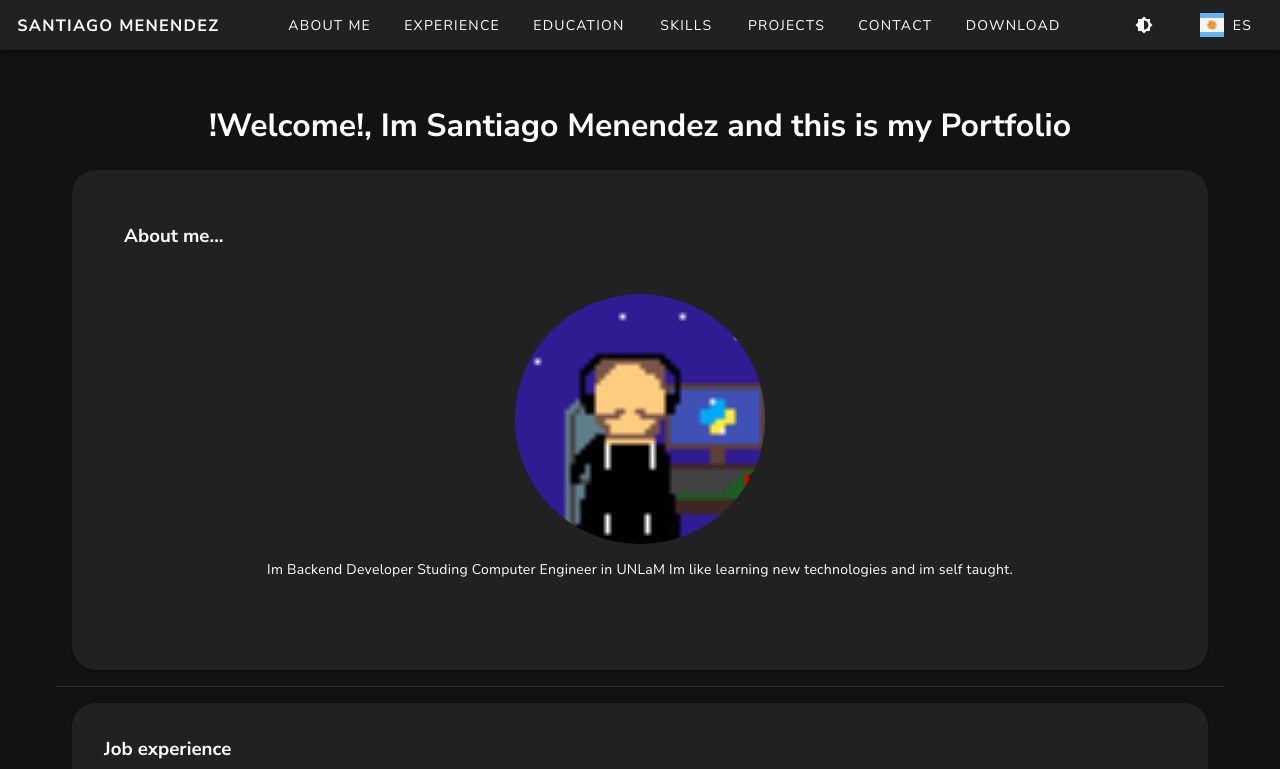
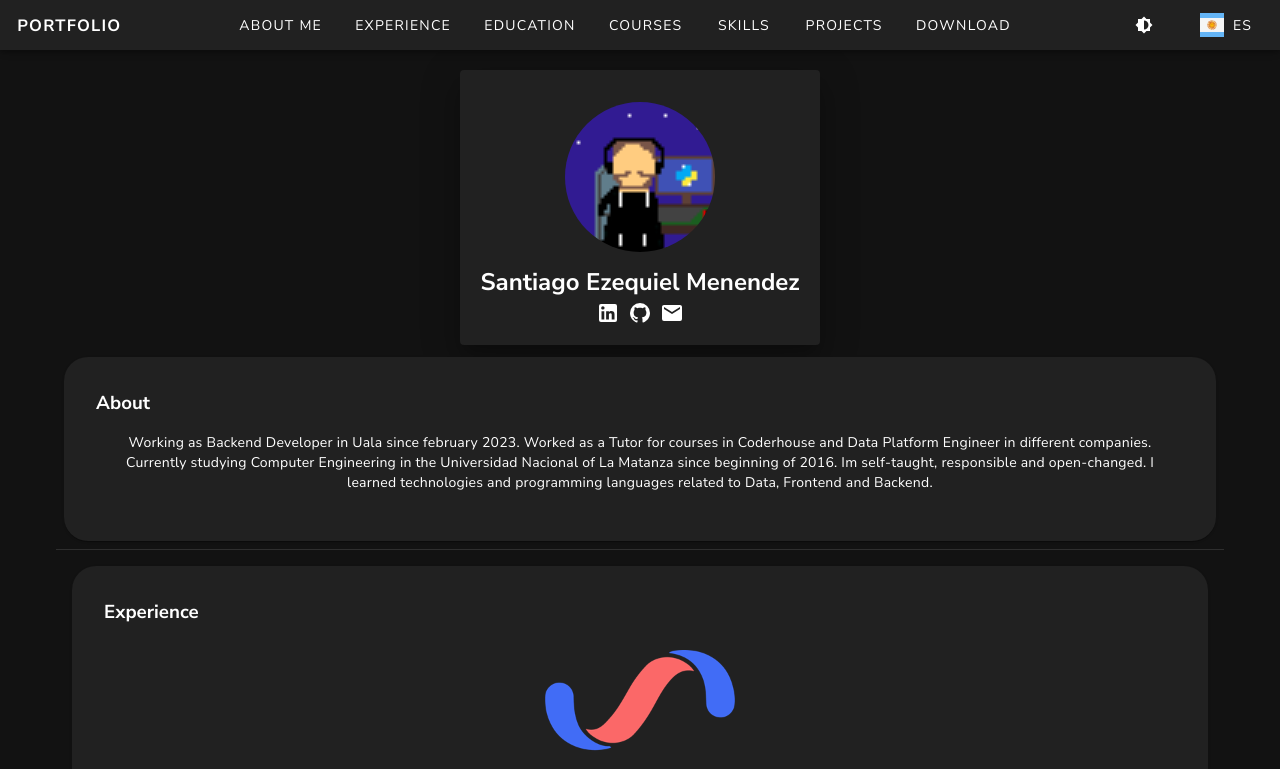
Before and after one commit to smenendez19/portfolio, a Vue app: page /portfolio in a window 1280 px wide. Shown: the top 769 px of the page. Built offline with nearby package versions, Linux system fonts and the light colour scheme.

Commit message:
Fix Avatar, about, courses and contact. Update libraries

```diff
--- a/src/components/About.vue
+++ b/src/components/About.vue
@@ -1,17 +1,8 @@
 <template>
   <v-container fill-height>
-    <v-row
-      justify="center"
-      class="my-5"
-    >
-      <h1 class="text-center">
-        {{ $t("about.welcome") }}
-      </h1>
-    </v-row>
+    <v-row>
       <v-card
-      class="pa-5 rounded-xl"
-      color="principal"
-      height="500px"
+        class="ma-1 rounded-xl"
       >
         <v-row
           justify="center"
@@ -19,20 +10,6 @@
         >
           <v-col>
             <h3>{{ $t("about.title") }}</h3>
-        </v-col>
-      </v-row>
-      <v-row
-        justify="center"
-        align="center"
-        class="mx-5 my-5"
-      >
-        <v-col>
-          <v-img
-            contain
-            class="rounded-circle mx-auto"
-            :src="images.avatarImage"
-            width="250px"
-          />
             <v-card-text>
               <p class="text-center">
                 {{ $t("about.about_me") }}
@@ -41,23 +18,21 @@
           </v-col>
         </v-row>
       </v-card>
+    </v-row>
   </v-container>
 </template>
 
 <script>
-import avatarImage from "/assets/images/avatar_image.png"
-
 export default {
   name: "AboutComponent",
+  setup() {
+  },
   data: () => ({
-    images: {
-      avatarImage
-    }
   }),
   async created() {
   },
   methods: {
-  }
+  },
 }
 </script>
 
--- /dev/null
+++ b/src/components/AvatarLinks.vue
@@ -0,0 +1,89 @@
+<template>
+  <v-container fill-height>
+    <v-row
+      justify="center"
+      align="center"
+    >
+      <v-card
+        elevation="20"
+      >
+        <v-row
+          class="mx-5 my-5"
+        >
+          <v-col>
+            <v-row>
+              <v-col>
+                <v-img
+                  contain
+                  class="rounded-circle mx-auto"
+                  :src="images.avatarImage"
+                  width="150px"
+                />
+              </v-col>
+            </v-row>
+            <v-row
+              justify="center"
+            >
+              <h2>Santiago Ezequiel Menendez</h2>
+            </v-row>
+            <v-row
+              justify="center"
+            >
+              <div
+                v-for="contact in contacts"
+                :key="contact"
+                class="mx-1"
+              >
+                <v-icon :icon="getIcon(contact.type)" />
+              </div>
+            </v-row>
+          </v-col>
+        </v-row>
+      </v-card>
+    </v-row>
+  </v-container>
+</template>
+
+<script>
+import { mdiGithub, mdiCircleOffOutline, mdiLinkedin, mdiEmail } from '@mdi/js';
+import contactData from "@/data/contacts.json";
+import avatarImage from "/assets/images/avatar_image.png"
+
+export default {
+  name: "AvatarLinksComponent",
+  setup() {
+    function getIcon(type) {
+      if (type === "github") return mdiGithub
+      else if (type === "linkedin") return mdiLinkedin
+      else if (type === "email") return mdiEmail
+      return mdiCircleOffOutline
+    }
+    return {
+      getIcon
+    }
+  },
+  data: () => ({
+    images: {
+      avatarImage
+    },
+    contacts : null,
+    lang : "es",
+    icons: {
+      mdiGithub
+    }
+  }),
+  async created() {
+    const lang = localStorage.getItem('lang')
+    if (lang) this.lang = lang
+    this.getDataJSON()
+  },
+  methods: {
+    async getDataJSON() {
+      this.contacts = contactData.contacts
+    },
+  },
+}
+</script>
+
+<style scoped>
+</style>
--- /dev/null
+++ b/src/components/Courses.vue
@@ -0,0 +1,121 @@
+<template>
+  <v-container fill-height>
+    <v-row
+      justify="center"
+      class="ma-auto rounded-xl"
+    >
+      <v-data-table
+        v-model:items-per-page="datatable.itemsPerPage"
+        v-model:sort-by="datatable.sortBy"
+        :headers="getDataTableHeaders"
+        :items="courses"
+        item-value="course"
+        dense
+        multi-sort
+        no-data-text="No data"
+      >
+        <template #[`top`]>
+          <v-toolbar
+            flat
+            class="rounded-t-xl"
+          >
+            <v-toolbar-title>{{ $t("courses.title") }}</v-toolbar-title>
+          </v-toolbar>
+        </template>
+        <template #[`item.url`]="{ item }">
+          <v-btn
+            class="rounded-xl"
+            variant="text"
+            :href="item.url"
+            target="blank"
+          >
+            Link
+          </v-btn>
+        </template>
+      </v-data-table>
+    </v-row>
+  </v-container>
+</template>
+
+<script>
+import coursesDataES from "@/data/courses_es.json";
+import coursesDataEN from "@/data/courses_en.json";
+
+export default {
+  name: "CoursesComponent",
+  data: () => ({
+    education: null,
+    courses: null,
+    lang: "es",
+    datatable: {
+      itemsPerPage: 10,
+      sortBy: [{ key: 'since', order: 'desc' }],
+    }
+  }),
+  computed: {
+    getDataTableHeaders() {
+      return [
+        {
+          title: this.$t("courses.fields.course"),
+          align: "start",
+          sortable: true,
+          key: "course",
+          width: "20%"
+        },
+        {
+          title: this.$t("courses.fields.company"),
+          align: "start",
+          sortable: true,
+          key: "company",
+          width: "10%"
+        },
+        {
+          title: this.$t("courses.fields.start_date"),
+          align: "start",
+          sortable: true,
+          key: "since",
+          width: "15%"
+        },
+        {
+          title: this.$t("courses.fields.description"),
+          align: "start",
+          sortable: true,
+          key: "description",
+          width: "30%"
+        },
+        {
+          title: this.$t("courses.fields.certificate"),
+          align: "center",
+          sortable: true,
+          key: "url",
+          width: "20%"
+        }
+      ]
+    }
+  },
+  watch: {
+    "$i18n.locale": function (newLang) {
+      this.lang = newLang
+      this.getDataJSON()
+    }
+  },
+  async created() {
+    const lang = localStorage.getItem('lang')
+    if (lang) {
+      this.lang = lang
+    }
+    this.getDataJSON();
+  },
+  methods: {
+    async getDataJSON() {
+      if (this.lang === "es") {
+        this.courses = coursesDataES.courses;
+      } else {
+        this.courses = coursesDataEN.courses;
+      }
+    },
+  },
+}
+</script>
+
+  <style scoped></style>
--- a/src/components/Education.vue
+++ b/src/components/Education.vue
@@ -58,138 +58,22 @@
       </div>
     </v-card>
   </v-container>
-  <v-container fill-height>
-    <v-card
-      class="pa-5 rounded-xl"
-      color="principal"
-    >
-      <v-row
-        justify="center"
-        class="ma-auto"
-      >
-        <v-col>
-          <div class="text-start">
-            <h3>
-              {{ $t("courses.title") }}
-            </h3>
-          </div>
-        </v-col>
-      </v-row>
-      <v-row
-        justify="center"
-        class="ma-auto"
-      >
-        <v-data-table
-          v-model:items-per-page="datatable.itemsPerPage"
-          v-model:sort-by="datatable.sortBy"
-          :headers="getDataTableHeaders"
-          :items="courses"
-          item-value="course"
-          dense
-          multi-sort
-          no-data-text="No data"
-        >
-          <template #item="{ item }">
-            <tr>
-              <td>
-                {{ item.columns.course }}
-              </td>
-              <td>
-                {{ item.columns.company }}
-              </td>
-              <td>
-                {{ item.columns.since }}
-              </td>
-              <td>
-                {{ item.columns.until }}
-              </td>
-              <td>
-                {{ item.columns.description }}
-              </td>
-              <td
-                v-if="item.columns.url"
-                class="text-center"
-              >
-                <a
-                  :href="item.columns.url"
-                  target="_blank"
-                >Link</a>
-              </td>
-              <td
-                v-else
-                class="text-center"
-              >
-                <p>unavaiable</p>
-              </td>
-            </tr>
-          </template>
-        </v-data-table>
-      </v-row>
-    </v-card>
-  </v-container>
 </template>
 
 <script>
-import educationDataES from "@/data/education_es.json";
-import educationDataEN from "@/data/education_en.json";
-import coursesDataES from "@/data/courses_es.json";
-import coursesDataEN from "@/data/courses_en.json";
+import educationDataES from "@/data/education_es.json"
+import educationDataEN from "@/data/education_en.json"
 
 export default {
   name: "EducationComponent",
   data: () => ({
     education: null,
-    courses: null,
     lang: "es",
-    datatable: {
-      itemsPerPage: 10,
-      sortBy: [{ key: 'since', order: 'desc' }],
-    }
   }),
   computed: {
-    getDataTableHeaders() {
-      return [
-        {
-          title: this.$t("courses.fields.course"),
-          align: "center",
-          sortable: true,
-          key: "course"
-        },
-        {
-          title: this.$t("courses.fields.company"),
-          align: "center",
-          sortable: true,
-          key: "company"
-        },
-        {
-          title: this.$t("courses.fields.start_date"),
-          align: "center",
-          sortable: true,
-          key: "since"
-        },
-        {
-          title: this.$t("courses.fields.end_date"),
-          align: "center",
-          sortable: true,
-          key: "until"
-        },
-        {
-          title: this.$t("courses.fields.description"),
-          align: "center",
-          sortable: true,
-          key: "description"
-        },
-        {
-          title: this.$t("courses.fields.certificate"),
-          align: "center",
-          sortable: true,
-          key: "url"
-        }
-      ]
-    }
   },
   watch: {
-    "$i18n.locale": function(newLang) {
+    "$i18n.locale": function (newLang) {
       this.lang = newLang
       this.getDataJSON()
     }
@@ -204,16 +88,13 @@ export default {
   methods: {
     async getDataJSON() {
       if (this.lang === "es") {
-        this.education = educationDataES.education;
-        this.courses = coursesDataES.courses;
+        this.education = educationDataES.education
       } else {
-        this.education = educationDataEN.education;
-        this.courses = coursesDataEN.courses;
+        this.education = educationDataEN.education
       }
     },
   },
 }
 </script>
 
-<style scoped>
-</style>
+<style scoped></style>
--- a/src/components/StartPortfolio.vue
+++ b/src/components/StartPortfolio.vue
@@ -3,6 +3,15 @@
     <MenuNavComponent />
     <v-main id="main">
       <v-container>
+        <v-lazy
+          id="main"
+          :options="{ threshold: 1.0 }"
+          transition="fade-in-transition"
+        >
+          <div>
+            <AvatarLinksComponent />
+          </div>
+        </v-lazy>
         <v-lazy
           id="about"
           :options="{ threshold: 1.0 }"
@@ -34,6 +43,15 @@
         </v-lazy>
         <v-divider />
         <v-lazy
+          id="courses"
+          :options="{ threshold: 1.0 }"
+          transition="slide-x-transition"
+        >
+          <div>
+            <CoursesComponent />
+          </div>
+        </v-lazy>
+        <v-lazy
           id="skills"
           :options="{ threshold: 1.0 }"
           transition="slide-x-transition"
@@ -50,16 +68,6 @@
         >
           <div>
             <ProjectsComponent />
-          </div>
-        </v-lazy>
-        <v-divider />
-        <v-lazy
-          id="contact"
-          :options="{ threshold: 1.0 }"
-          transition="fade-in-transition"
-        >
-          <div>
-            <ContactLinksComponent />
           </div>
         </v-lazy>
         <v-divider />
@@ -82,25 +90,27 @@
 import MenuNavComponent from '@/components/layouts/MenuNav.vue'
 import FooterComponent from '@/components/layouts/Footer.vue'
 import AboutComponent from '@/components/About.vue'
-import ContactLinksComponent from '@/components/ContactLinks.vue'
 import EducationComponent from '@/components/Education.vue'
 import ExperienceComponent from '@/components/Experience.vue'
 import SkillsComponent from '@/components/Skills.vue'
 import ProjectsComponent from '@/components/Projects.vue'
 import DownloadCVComponent from '@/components/DownloadCV.vue'
+import AvatarLinksComponent from '@/components/AvatarLinks.vue'
+import CoursesComponent from '@/components/Courses.vue'
 
 export default {
   name: 'PortfolioComponent',
   components: {
+    AvatarLinksComponent,
     MenuNavComponent,
     FooterComponent,
     AboutComponent,
-    ContactLinksComponent,
     EducationComponent,
     ExperienceComponent,
     SkillsComponent,
     ProjectsComponent,
-    DownloadCVComponent
+    DownloadCVComponent,
+    CoursesComponent
   },
   data: () => ({
   }),
--- a/src/components/layouts/MenuNav.vue
+++ b/src/components/layouts/MenuNav.vue
@@ -14,7 +14,7 @@
         class=""
       >
         <v-btn href="/portfolio/">
-          <h3>Santiago Menendez</h3>
+          <h3>Portfolio</h3>
         </v-btn>
       </v-col>
     </v-row>
@@ -26,7 +26,7 @@
       show-arrows
       hide-slider
     >
-      <v-tab @click="goToComponent('about')">
+      <v-tab @click="goToComponent('main')">
         {{ $t("menu.about") }}
       </v-tab>
       <v-tab @click="goToComponent('experience')">
@@ -35,14 +35,14 @@
       <v-tab @click="goToComponent('education')">
         {{ $t("menu.education") }}
       </v-tab>
+      <v-tab @click="goToComponent('courses')">
+        {{ $t("menu.courses") }}
+      </v-tab>
       <v-tab @click="goToComponent('skills')">
         {{ $t("menu.skills") }}
       </v-tab>
       <v-tab @click="goToComponent('projects')">
         {{ $t("menu.projects") }}
-      </v-tab>
-      <v-tab @click="goToComponent('contact')">
-        {{ $t("menu.contact") }}
       </v-tab>
       <v-tab @click="goToComponent('download')">
         {{ $t("menu.download") }}
@@ -150,6 +150,7 @@ export default {
       "about",
       "experience",
       "education",
+      "courses",
       "skills",
       "projects",
       "contact",
@@ -162,6 +163,7 @@ export default {
         this.$t("menu.about"),
         this.$t("menu.experience"),
         this.$t("menu.education"),
+        this.$t("menu.courses"),
         this.$t("menu.skills"),
         this.$t("menu.projects"),
         this.$t("menu.contact"),
--- a/src/data/contacts.json
+++ b/src/data/contacts.json
@@ -1,11 +1,5 @@
 {
     "contacts": [
-        {
-            "type": "email",
-            "url_text": "santiagomenendez@outlook.com",
-            "url": null,
-            "icon": "mdi-email"
-        },
         {
             "type": "linkedin",
             "url_text": "linkedin.com/in/menendezsantiago",
@@ -17,6 +11,12 @@
             "url_text": "github.com/SantiMenendez19",
             "url": "https://github.com/SantiMenendez19",
             "icon": "mdi-github"
+        },
+        {
+            "type": "email",
+            "url_text": "santiagomenendez@outlook.com",
+            "url": "santiagomenendez@outlook.com",
+            "icon": "mdi-email"
         }
     ]
 }
--- a/src/data/translation.json
+++ b/src/data/translation.json
@@ -4,18 +4,18 @@
             "about": "About Me",
             "experience": "Experience",
             "education": "Education",
+            "courses": "Courses",
             "skills": "Skills",
             "projects": "Projects",
             "contact": "Contact",
             "download": "Download"
         },
         "about": {
-            "title": "About me...",
-            "welcome": "!Welcome!, Im Santiago Menendez and this is my Portfolio",
-            "about_me": "Im Backend Developer\nStuding Computer Engineer in UNLaM\nIm like learning new technologies and im self taught."
+            "title": "About",
+            "about_me": "Working as Backend Developer in Uala since february 2023.\nWorked as a Tutor for courses in Coderhouse and Data Platform Engineer in different companies.\nCurrently studying Computer Engineering in the Universidad Nacional of La Matanza since beginning of 2016.\nIm self-taught, responsible and open-changed. I learned technologies and programming languages related to Data, Frontend and Backend."
         },
         "experience": {
-            "title": "Job experience",
+            "title": "Experience",
             "since": "Since",
             "until": "Until",
             "projects": "Projects"
@@ -26,7 +26,7 @@
             "until": "Until"
         },
         "courses": {
-            "title": "Courses",
+            "title": "Courses & Certificates",
             "fields": {
                 "course": "Course",
                 "company": "Company",
@@ -64,18 +64,18 @@
             "about": "Sobre Mi",
             "experience": "Experiencia",
             "education": "Educación",
+            "courses": "Cursos",
             "skills": "Habilidades",
             "projects": "Proyectos",
             "contact": "Contacto",
             "download": "Descarga"
         },
         "about": {
-            "title": "Sobre mi...",
-            "welcome": "!Hola!, soy Santiago Menendez y este es mi Portafolio",
-            "about_me": "Trabajo como Desarrollador Backend desde 2019.\nEstudio Ingenieria Informatica en la UNLaM.\nSoy autodidacta y me gusta aprender nuevas tecnologias."
+            "title": "Sobre mi",
+            "about_me": "Actualmente trabajo como Desarrollador Backend en Ualá desde febrero de 2023.\nTrabaje como Data Platform Engineer en Ualá y Ergo Renova, y como Tutor en CoderHouse\nEstudiante de Ingeniería Informática en la Universidad Nacional de La Matanza desde 2016.\nSoy una persona autodidacta, responsable, capaz de organizarme en las tareas, poder trabajar en equipo y adaptable a los cambios que surjan durante los proyectos.\nHe trabajado con diversas tecnologías y lenguajes de programación relacionados a Data, Backend y Frontend."
         },
         "experience": {
-            "title": "Experiencia laboral",
+            "title": "Experiencia",
             "since": "Desde",
             "until": "Hasta",
             "projects": "Proyectos"
--- a/src/plugins/vuetify.js
+++ b/src/plugins/vuetify.js
@@ -4,12 +4,8 @@ import { aliases, mdi } from 'vuetify/iconsets/mdi-svg'
 // Vuetify
 import 'vuetify/styles'
 import { createVuetify } from 'vuetify'
-import { VDataTable } from 'vuetify/labs/VDataTable'
 
 export default createVuetify({
-  components: {
-    VDataTable,
-  },
   ssr: false,
   theme: {
     defaultTheme: 'dark',
```
Also changed, not shown: package.json (+12 -12 lines), 1 other file (tests, documents, lock files or other folders). Lines whose indentation alone changed are shown as unchanged.
